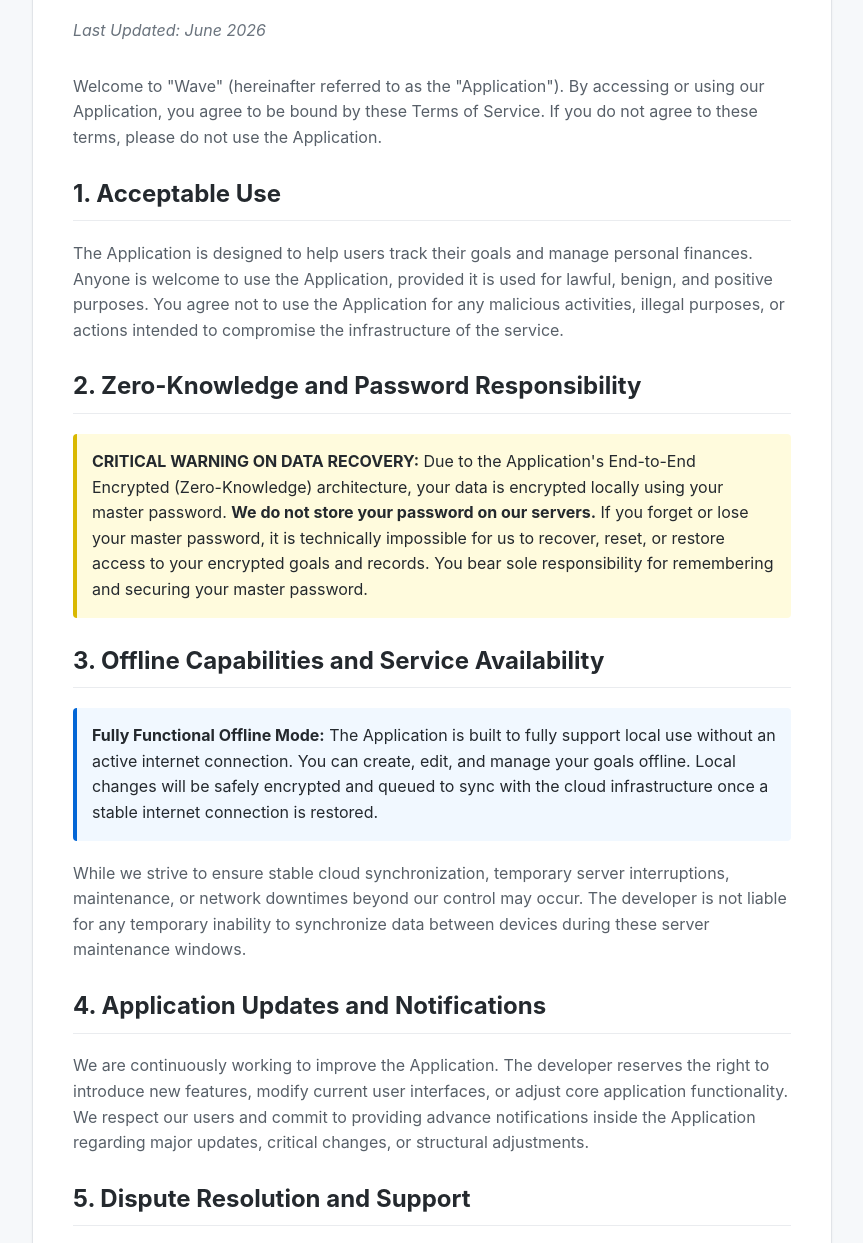
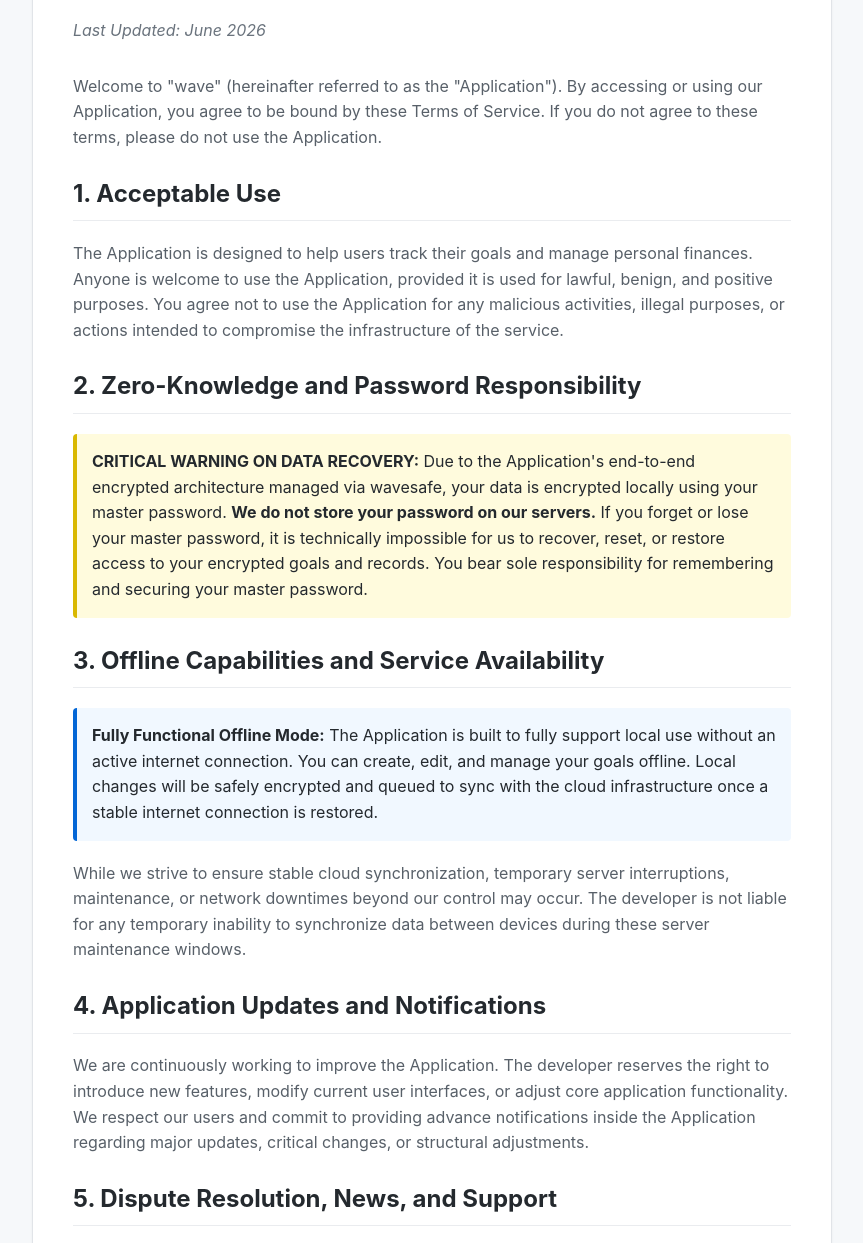
Before and after one commit to whymaksy/wave-docs, a plain HTML site: page terms.html in a window 1280 px wide. Shown: the part 197-1440 px from the top of the page, without its empty margins (208-1071 px from the left). Drawn offline with Linux system fonts and the light colour scheme.

Commit message:
Update terms.html

```diff
--- a/terms.html
+++ b/terms.html
@@ -3,7 +3,7 @@
 <head>
     <meta charset="UTF-8">
     <meta name="viewport" content="width=device-width, initial-scale=1.0">
-    <title>Terms of Service — Wave</title>
+    <title>Terms of Service — wave</title>
     <style>
         body { font-family: -apple-system, BlinkMacSystemFont, "Segoe UI", Roboto, Helvetica, Arial, sans-serif; line-height: 1.6; color: #24292e; max-width: 800px; margin: 0 auto; padding: 24px; background-color: #f6f8fa; }
         .container { background-color: #ffffff; padding: 40px; border: 1px solid #e1e4e8; border-radius: 6px; box-shadow: 0 1px 3px rgba(0,0,0,0.05); }
@@ -20,17 +20,18 @@
 <body>
 <div class="container">
     <a href="index.html" style="display: inline-block; margin-bottom: 20px; color: #0366d6; text-decoration: none; font-weight: 600;">← Back to Main Page</a>
+
     <h1>Terms of Service</h1>
     <p class="date">Last Updated: June 2026</p>
 
-    <p>Welcome to "Wave" (hereinafter referred to as the "Application"). By accessing or using our Application, you agree to be bound by these Terms of Service. If you do not agree to these terms, please do not use the Application.</p>
+    <p>Welcome to "wave" (hereinafter referred to as the "Application"). By accessing or using our Application, you agree to be bound by these Terms of Service. If you do not agree to these terms, please do not use the Application.</p>
 
     <h2>1. Acceptable Use</h2>
     <p>The Application is designed to help users track their goals and manage personal finances. Anyone is welcome to use the Application, provided it is used for lawful, benign, and positive purposes. You agree not to use the Application for any malicious activities, illegal purposes, or actions intended to compromise the infrastructure of the service.</p>
 
     <h2>2. Zero-Knowledge and Password Responsibility</h2>
     <div class="critical-warning">
-        <strong>CRITICAL WARNING ON DATA RECOVERY:</strong> Due to the Application's End-to-End Encrypted (Zero-Knowledge) architecture, your data is encrypted locally using your master password. <strong>We do not store your password on our servers.</strong> If you forget or lose your master password, it is technically impossible for us to recover, reset, or restore access to your encrypted goals and records. You bear sole responsibility for remembering and securing your master password.
+        <strong>CRITICAL WARNING ON DATA RECOVERY:</strong> Due to the Application's end-to-end encrypted architecture managed via wavesafe, your data is encrypted locally using your master password. <strong>We do not store your password on our servers.</strong> If you forget or lose your master password, it is technically impossible for us to recover, reset, or restore access to your encrypted goals and records. You bear sole responsibility for remembering and securing your master password.
     </div>
 
     <h2>3. Offline Capabilities and Service Availability</h2>
@@ -42,8 +43,8 @@
     <h2>4. Application Updates and Notifications</h2>
     <p>We are continuously working to improve the Application. The developer reserves the right to introduce new features, modify current user interfaces, or adjust core application functionality. We respect our users and commit to providing advance notifications inside the Application regarding major updates, critical changes, or structural adjustments.</p>
 
-    <h2>5. Dispute Resolution and Support</h2>
-    <p>If you experience any issues, have technical complaints, or need help with the Application, you agree to contact support first before escalating the matter to external platforms or application marketplaces. You can reach out directly via the <strong>Help</strong> section inside the Application, through our official Telegram Support Bot (<a href="https://t.me/WOFSupport_bot" target="_blank">@WOFSupport_bot</a>), or via our designated support emails listed in the Privacy Policy. We are committed to addressing your concerns directly and amicably.</p>
+    <h2>5. Dispute Resolution, News, and Support</h2>
+    <p>If you experience any issues, have technical complaints, or need help with the Application, you agree to contact support first before escalating the matter to external platforms or application marketplaces. You can read current development updates on our <a href="https://t.me/waveofgoals" target="_blank">Official Telegram Channel</a>, reach out directly via the <strong>Help</strong> section inside the Application, through our official Telegram Support Bot (<a href="https://t.me/WOFSupport_bot" target="_blank">@WOFSupport_bot</a>), or via our designated support emails listed in the Privacy Policy. We are committed to addressing your concerns directly and amicably.</p>
 </div>
 </body>
 </html>
```
